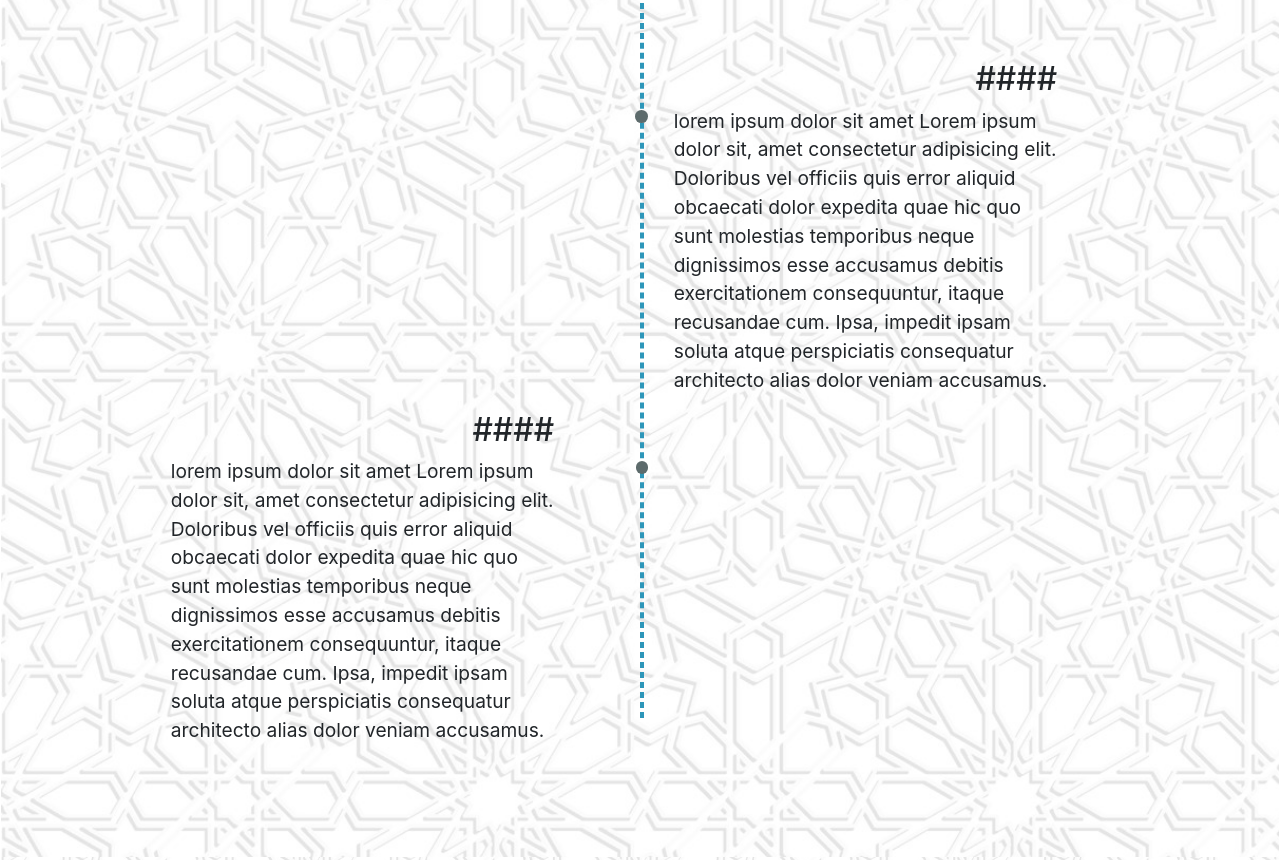
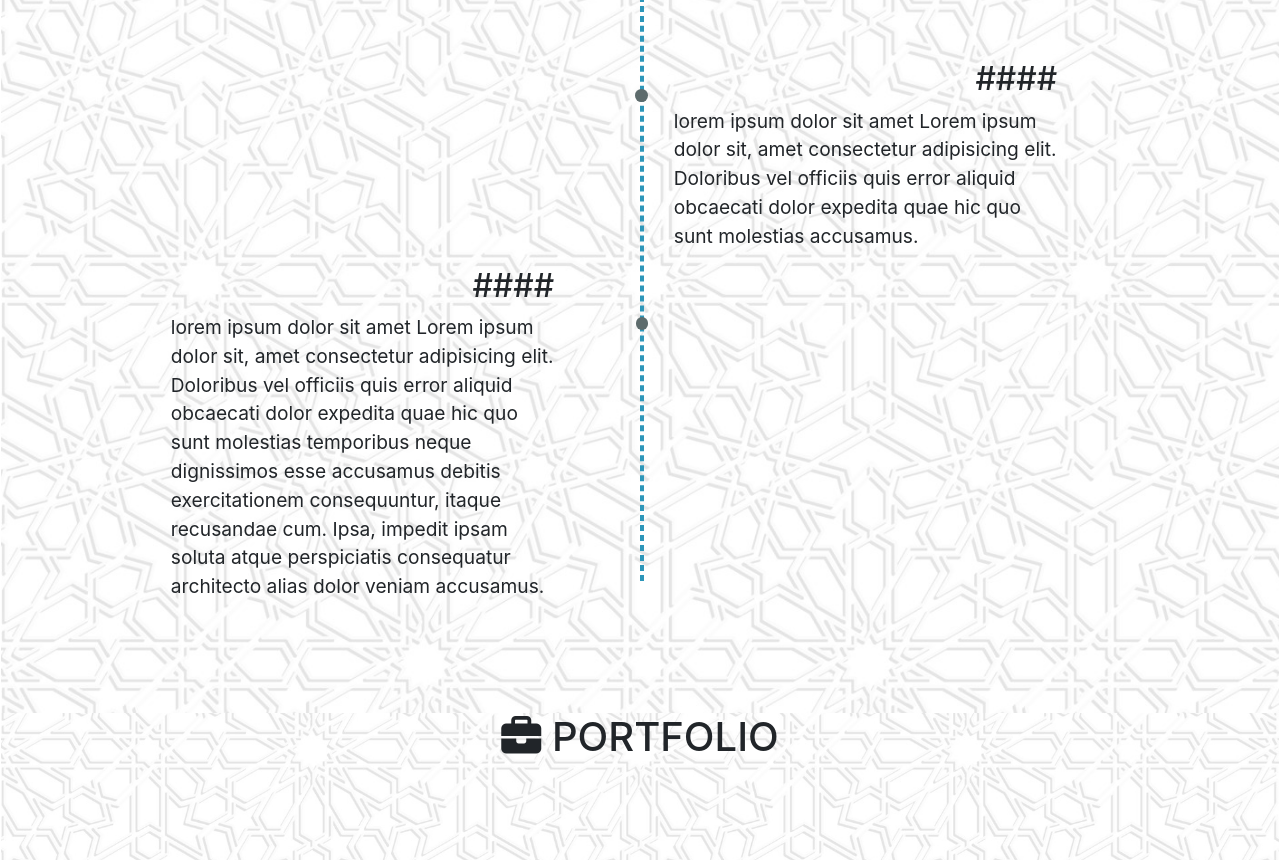
Before and after one commit to Noob2911/portfolio.github.io, a plain HTML site: page index.html in a window 1280 px wide. Shown: the part 2069-2929 px from the top of the page. Drawn offline with nearby package versions, Linux system fonts and the light colour scheme.

Commit message:
Update index.html

```diff
--- a/index.html
+++ b/index.html
@@ -348,9 +348,7 @@
                         </span>
                     </h2>
                     <p>lorem ipsum dolor sit amet Lorem ipsum dolor sit, amet consectetur adipisicing elit. Doloribus
-                        vel officiis quis error aliquid obcaecati dolor expedita quae hic quo sunt molestias temporibus
-                        neque dignissimos esse accusamus debitis exercitationem consequuntur, itaque recusandae cum.
-                        Ipsa, impedit ipsam soluta atque perspiciatis consequatur architecto alias dolor veniam
+                        vel officiis quis error aliquid obcaecati dolor expedita quae hic quo sunt molestias
                         accusamus.</p>
 
                 </div>
```
